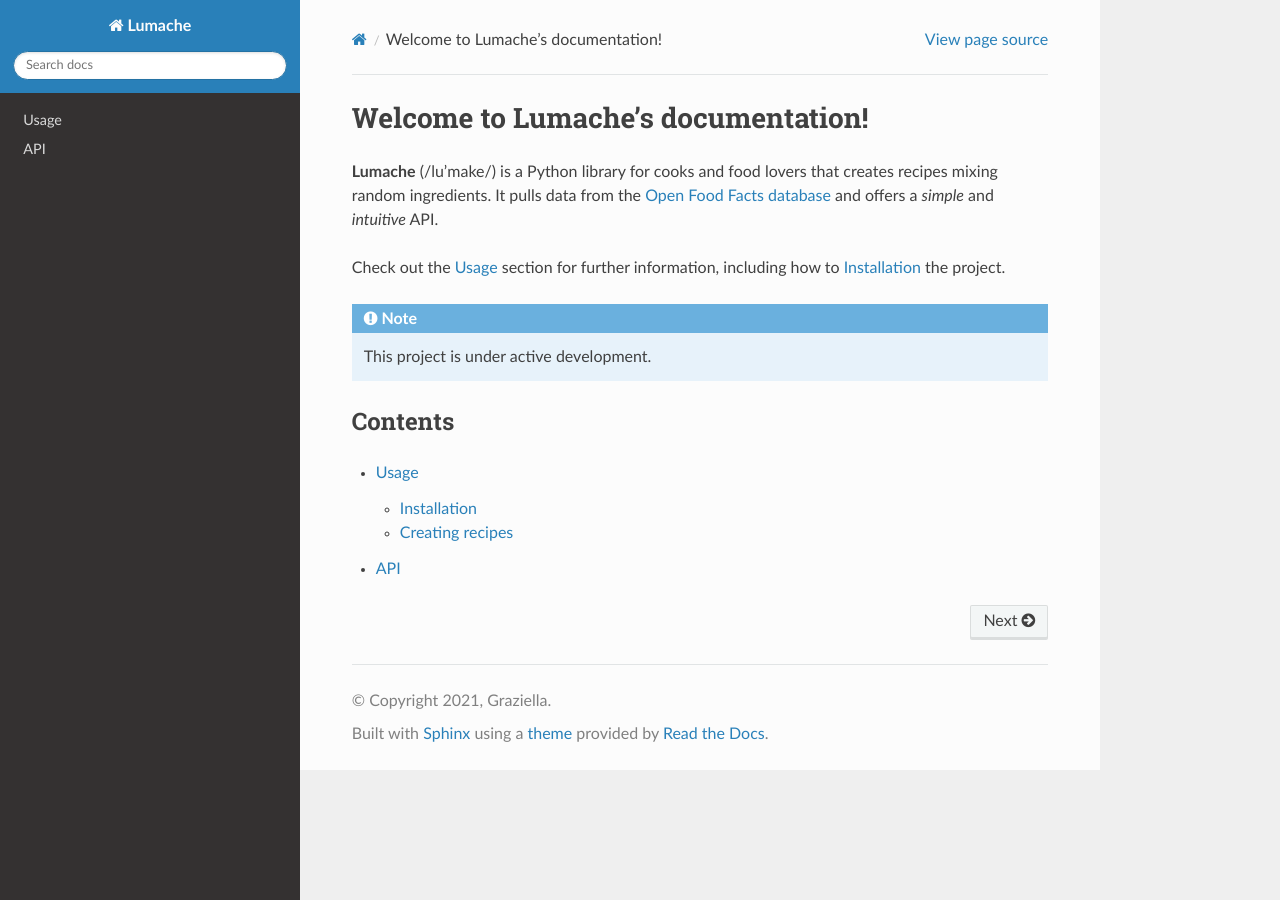
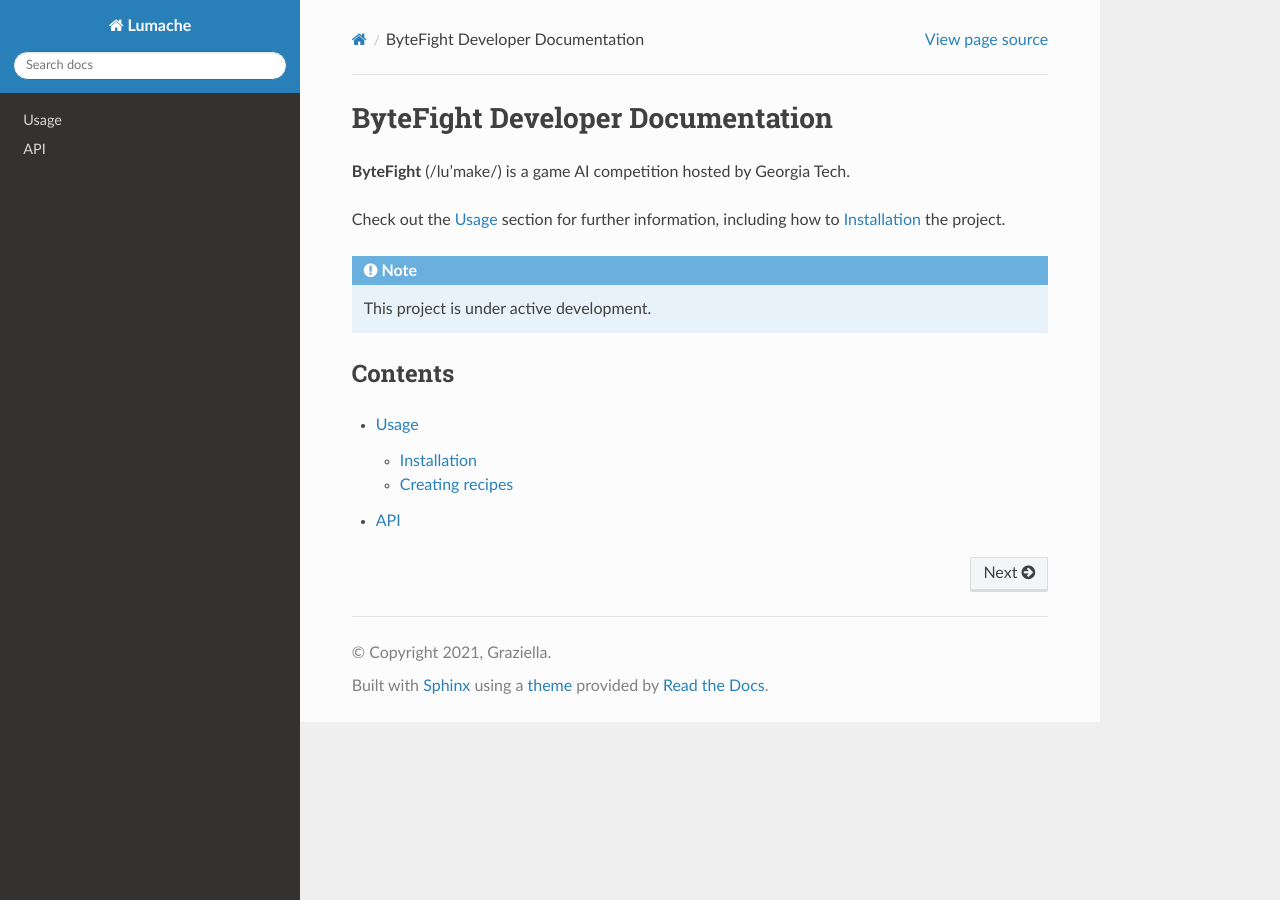
Before and after one commit to ByteFight-GT/documentation, a Sphinx documentation site: the page built from docs/source/index.rst, in a window 1280 px wide. Built offline with Sphinx 7.4.7 and the Read the Docs theme 3.1.0, drawn with Linux system fonts in a browser that asks for light colours.

Commit message:
Update index.rst

```diff
--- a/docs/source/index.rst
+++ b/docs/source/index.rst
@@ -1,10 +1,7 @@
-Welcome to Lumache's documentation!
+ByteFight Developer Documentation
 ===================================
 
-**Lumache** (/lu'make/) is a Python library for cooks and food lovers
-that creates recipes mixing random ingredients.
-It pulls data from the `Open Food Facts database <https://world.openfoodfacts.org/>`_
-and offers a *simple* and *intuitive* API.
+**ByteFight** (/lu'make/) is a game AI competition hosted by Georgia Tech.
 
 Check out the :doc:`usage` section for further information, including
 how to :ref:`installation` the project.
```
